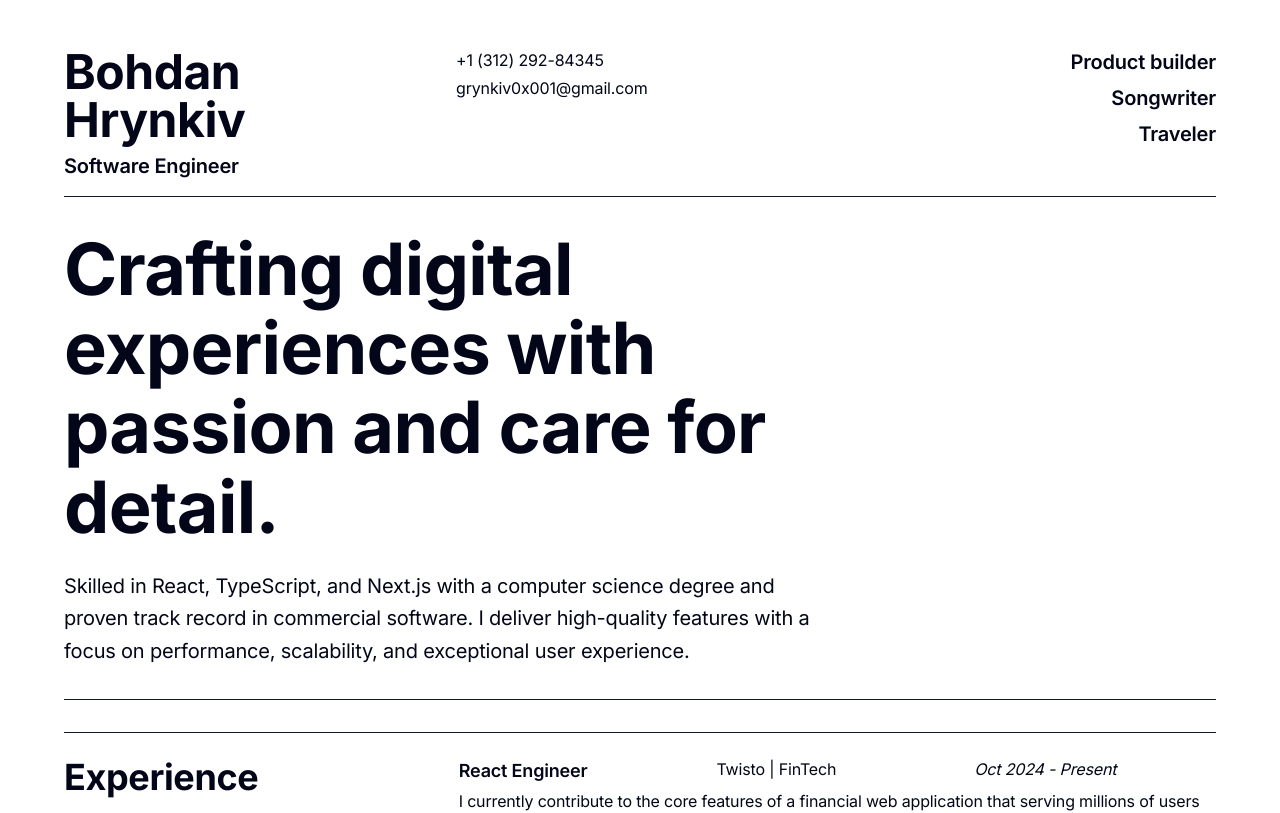
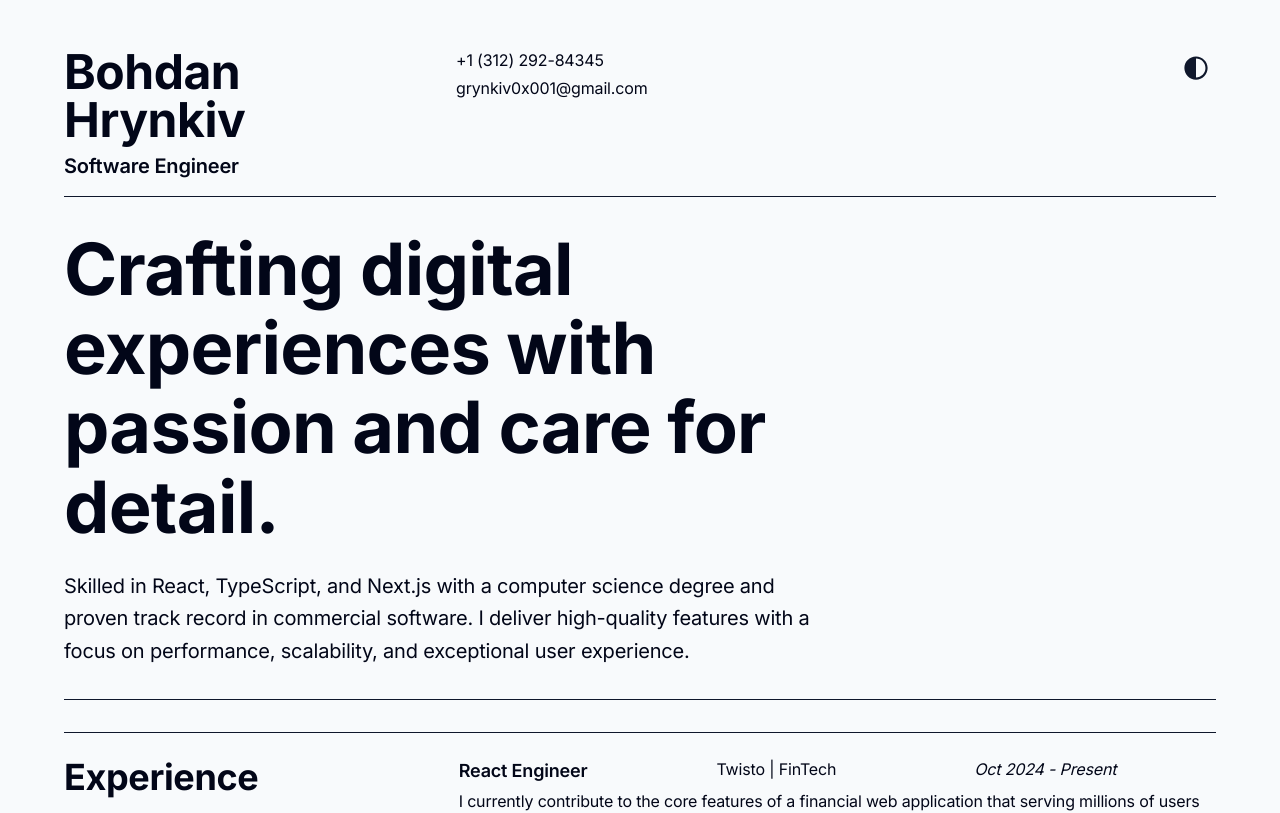
Before and after one commit to grynkiv0x001/grynkiv0x001.github.io, a React (Vite) app: page / in a window 1280 px wide. Shown: the top 813 px of the page. Built offline with nearby package versions, Linux system fonts and the light colour scheme.

Commit message:
theme handling; minor content changes

```diff
--- a/index.html
+++ b/index.html
@@ -11,6 +11,28 @@
       rel="stylesheet"
     />
     <title>Bohdan Hrynkiv - Portfolio</title>
+    <script>
+      (function () {
+        const theme = localStorage.getItem('theme') || 'auto';
+        const root = document.documentElement;
+
+        if (theme === 'auto') {
+          const prefersDark = window.matchMedia(
+            '(prefers-color-scheme: dark)',
+          ).matches;
+
+          if (prefersDark) {
+            root.classList.add('dark');
+          } else {
+            root.classList.remove('dark');
+          }
+        } else if (theme === 'dark') {
+          root.classList.add('dark');
+        } else {
+          root.classList.remove('dark');
+        }
+      })();
+    </script>
   </head>
   <body>
     <div id="root"></div>
--- a/src/App.tsx
+++ b/src/App.tsx
@@ -11,7 +11,7 @@ import {
 
 function App() {
   return (
-    <div className="min-h-screen bg-white dark:bg-slate-950 text-slate-950 dark:text-slate-50">
+    <div className="min-h-screen bg-slate-50 dark:bg-slate-950 text-slate-950 dark:text-slate-50">
       <div className="max-w-[1600px] mx-auto px-4 sm:px-6 md:px-8 lg:px-12 xl:px-16 2xl:px-24 py-6 md:py-8 lg:py-12">
         <Header />
 
--- a/src/components/header/index.tsx
+++ b/src/components/header/index.tsx
@@ -1,14 +1,19 @@
-import { ContactLink } from '@/components';
+import { ContactLink, ThemeToggle } from '@/components';
 
 export const Header = () => (
   <header className="border-b border-slate-900 dark:border-slate-100 pb-4 mb-8">
     <div className="grid grid-cols-1 md:grid-cols-2 lg:grid-cols-3 gap-4 md:gap-6">
-      <div>
-        <h1 className="text-3xl md:text-4xl lg:text-5xl font-bold mb-2">Bohdan Hrynkiv</h1>
-        <p className="text-lg md:text-xl font-semibold">Software Engineer</p>
+      <div className="flex items-start justify-between md:justify-start">
+        <div>
+          <h1 className="text-3xl md:text-4xl lg:text-5xl font-bold mb-2">Bohdan Hrynkiv</h1>
+          <p className="text-lg md:text-xl font-semibold">Software Engineer</p>
+        </div>
+        <div className="md:hidden">
+          <ThemeToggle />
+        </div>
       </div>
 
-      <div className="md:col-span-1 lg:col-span-1">
+      <div className="md:col-span-1 lg:col-span-1 flex items-start justify-between md:justify-between">
         <ul className="space-y-1 text-sm md:text-base">
           <ContactLink
             text="+1 (312) 292-84345"
@@ -25,14 +30,14 @@ export const Header = () => (
             isListItem
           />
         </ul>
+
+        <div className="hidden md:block lg:hidden">
+          <ThemeToggle />
+        </div>
       </div>
 
-      <div className="hidden lg:block text-right">
-        <ul className="space-y-2 text-xl font-semibold">
-          <li>Product builder</li>
-          <li>Songwriter</li>
-          <li>Traveler</li>
-        </ul>
+      <div className="hidden lg:flex items-start justify-end gap-4 text-right">
+        <ThemeToggle />
       </div>
     </div>
   </header>
--- a/src/components/index.ts
+++ b/src/components/index.ts
@@ -7,3 +7,4 @@ export * from './skills';
 export * from './achievements';
 export * from './footer';
 export * from './contact-button';
+export * from './theme-toggle';
--- /dev/null
+++ b/src/components/theme-toggle/index.ts
@@ -0,0 +1 @@
+export * from './theme-toggle';
--- /dev/null
+++ b/src/components/theme-toggle/theme-toggle.tsx
@@ -0,0 +1,48 @@
+import { useTheme } from '@/hooks/use-theme';
+
+export const ThemeToggle = () => {
+  const { theme, cycleTheme } = useTheme();
+
+  const getRotation = () => {
+    if (theme === 'dark') {
+      return 180;
+    }
+
+    if (theme === 'light') {
+      return 0;
+    }
+
+    if (typeof window !== 'undefined') {
+      const prefersDark = window.matchMedia('(prefers-color-scheme: dark)').matches;
+      return prefersDark ? 180 : 0;
+    }
+
+    return 0;
+  };
+
+  const rotation = getRotation();
+
+  return (
+    <button
+      className="theme-toggle inline-flex items-center justify-center p-2.5 md:p-2 rounded-md transition-all duration-300 hover:bg-slate-100 dark:hover:bg-slate-800 focus:outline-none focus:ring-2 focus:ring-slate-400 dark:focus:ring-slate-500 focus:ring-offset-2 dark:focus:ring-offset-slate-900 touch-manipulation min-w-[44px] min-h-[44px] md:min-w-0 md:min-h-0 cursor-pointer"
+      type="button"
+      onClick={cycleTheme}
+    >
+      <svg
+        xmlns="http://www.w3.org/2000/svg"
+        aria-hidden="true"
+        className="theme-toggle__dark-side w-5 h-5 md:w-6 md:h-6 text-slate-900 dark:text-slate-100 transition-all duration-300 ease-in-out"
+        width="1em"
+        height="1em"
+        fill="currentColor"
+        viewBox="0 0 32 32"
+        style={{
+          transform: `rotate(${rotation}deg)`,
+          transformOrigin: 'center',
+        }}
+      >
+        <path d="M16 .5C7.4.5.5 7.4.5 16S7.4 31.5 16 31.5 31.5 24.6 31.5 16 24.6.5 16 .5zm0 28.1V3.4C23 3.4 28.6 9 28.6 16S23 28.6 16 28.6z" />
+      </svg>
+    </button>
+  );
+};
--- /dev/null
+++ b/src/hooks/use-theme.ts
@@ -0,0 +1,94 @@
+import { useEffect, useState } from 'react';
+
+export type Theme = 'auto' | 'light' | 'dark';
+
+const THEME_STORAGE_KEY = 'theme';
+const STORED_THEME_VALUES = ['light', 'dark'] as const;
+
+const applyTheme = (themeValue: Theme) => {
+  const root = document.documentElement;
+
+  root.classList.remove('dark', 'light');
+
+  if (themeValue === 'auto') {
+    const prefersDark = window.matchMedia(
+      '(prefers-color-scheme: dark)',
+    ).matches;
+
+    if (prefersDark) {
+      root.classList.add('dark');
+    }
+  } else if (themeValue === 'dark') {
+    root.classList.add('dark');
+  }
+};
+
+const initializeTheme = () => {
+  const stored = localStorage.getItem(THEME_STORAGE_KEY);
+
+  const theme: Theme =
+    stored && STORED_THEME_VALUES.includes(stored as 'light' | 'dark')
+      ? (stored as 'light' | 'dark')
+      : 'auto';
+
+  applyTheme(theme);
+
+  return theme;
+};
+
+if (typeof document !== 'undefined') {
+  initializeTheme();
+}
+
+export const useTheme = () => {
+  const [theme, setTheme] = useState<Theme>(() => {
+    if (typeof window === 'undefined') {
+      return 'auto';
+    }
+
+    const stored = localStorage.getItem(THEME_STORAGE_KEY);
+
+    if (stored === 'auto') {
+      localStorage.removeItem(THEME_STORAGE_KEY);
+      return 'auto';
+    }
+
+    if (stored && STORED_THEME_VALUES.includes(stored as 'light' | 'dark')) {
+      return stored as 'light' | 'dark';
+    }
+
+    return 'auto';
+  });
+
+  useEffect(() => {
+    applyTheme(theme);
+
+    if (theme === 'light' || theme === 'dark') {
+      localStorage.setItem(THEME_STORAGE_KEY, theme);
+    } else {
+      localStorage.removeItem(THEME_STORAGE_KEY);
+    }
+
+    if (theme === 'auto') {
+      const mediaQuery = window.matchMedia('(prefers-color-scheme: dark)');
+      const handleChange = () => applyTheme('auto');
+
+      mediaQuery.addEventListener('change', handleChange);
+
+      return () => mediaQuery.removeEventListener('change', handleChange);
+    }
+  }, [theme]);
+
+  const cycleTheme = () => {
+    setTheme((current) => {
+      const next: Theme = current === 'light' ? 'dark' : 'light';
+
+      applyTheme(next);
+      localStorage.setItem(THEME_STORAGE_KEY, next);
+
+      return next;
+    });
+  };
+
+  return { theme, cycleTheme };
+};
--- a/src/index.css
+++ b/src/index.css
@@ -3,6 +3,9 @@
 @theme {
   --font-sans: "Inter", -apple-system, BlinkMacSystemFont, "Segoe UI", "Helvetica Neue", Arial, sans-serif;
 }
+
+/* Ensure dark mode works with class strategy */
+@custom-variant dark (&:where(.dark, .dark *));
 
 * {
   letter-spacing: -0.01em;
```
